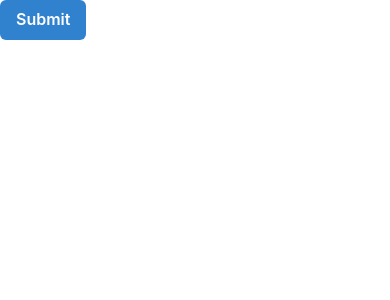
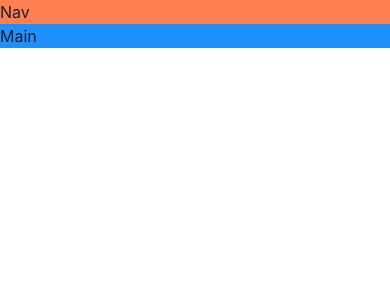
Before and after one commit to deepaksunny98/game-hub-zone, a React (Vite) app: page / in a window 390 px wide. Shown: the top 300 px of the page. Built offline with nearby package versions, Linux system fonts and the light colour scheme.

Commit message:
Creating responsive layout

```diff
--- a/src/App.tsx
+++ b/src/App.tsx
@@ -1,8 +1,36 @@
-import { Button } from "@chakra-ui/react";
+import { Grid, GridItem, Show } from "@chakra-ui/react";
 import "./App.css";
 
 function App() {
-	return <Button colorScheme='blue'>Submit</Button>;
+	return (
+		<Grid
+			templateAreas={{
+				base: `"nav" "main"`,
+				lg: `"nav nav" "aside main"`,
+			}}
+		>
+			<GridItem
+				area='nav'
+				bg='coral'
+			>
+				Nav
+			</GridItem>
+			<Show above='lg'>
+				<GridItem
+					area='aside'
+					bg='gold'
+				>
+					Aside
+				</GridItem>
+			</Show>
+			<GridItem
+				area='main'
+				bg='dodgerblue'
+			>
+				Main
+			</GridItem>
+		</Grid>
+	);
 }
 
 export default App;
```
